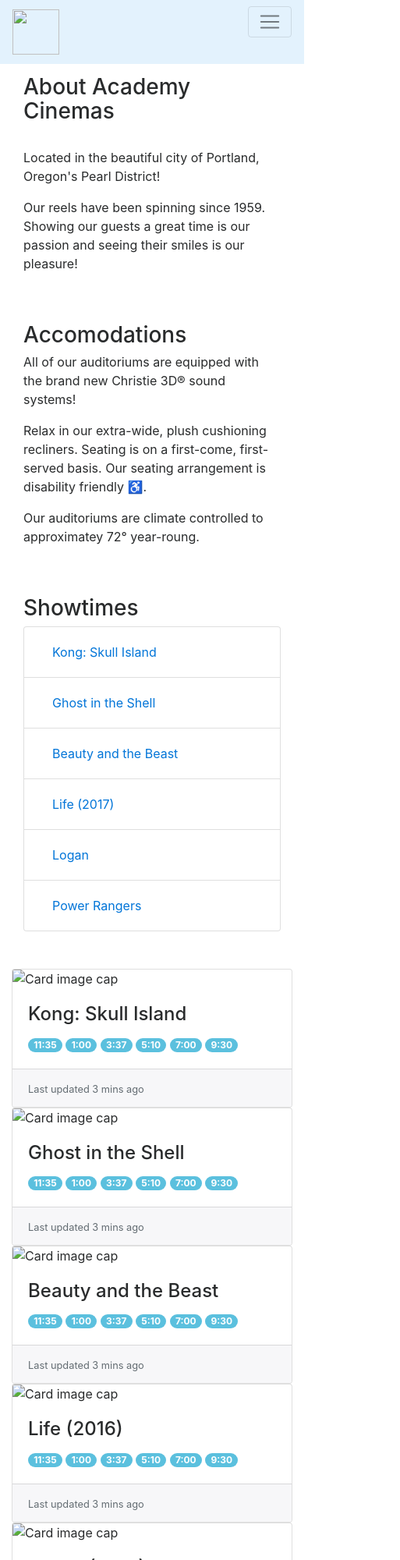
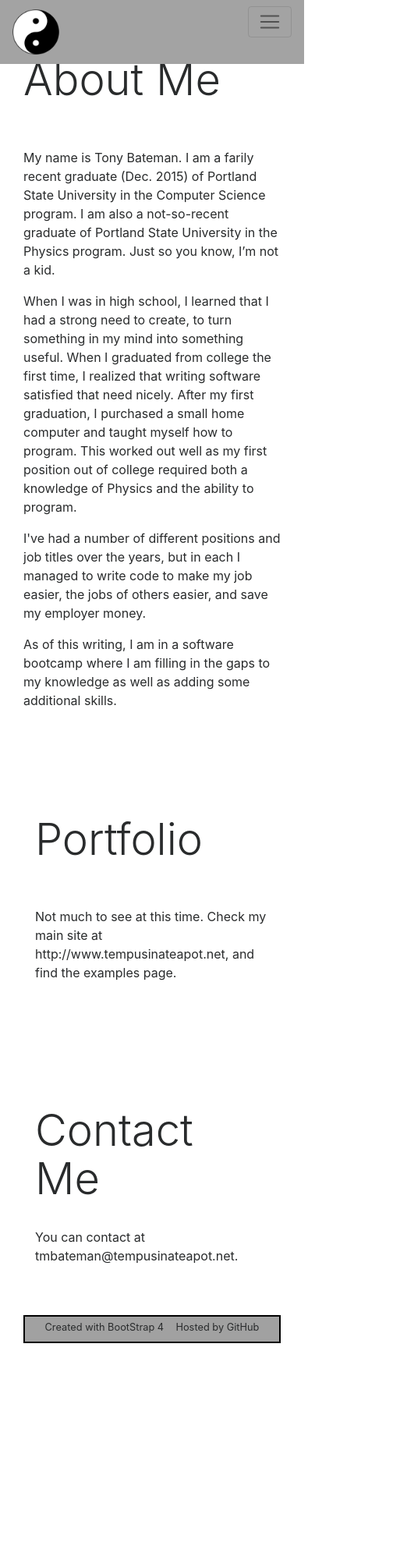
Before and after one commit to ambateman/ambateman.github.io, a plain HTML site: page index.html in a window 390 px wide. Shown: the top 2000 px of the page at 78% size, 513 px wide, since content can reach past the window. After the commit the page ends 1770 px from the top, so only its background shows below. Drawn offline with nearby package versions, Linux system fonts and the light colour scheme; a script that the page names is missing.

Commit message:
good working verion of site

```diff
--- a/css/cinema_style.css
+++ /dev/null
@@ -1,7 +0,0 @@
-h1{
-	font-family:roboto;
-	font-weight:900;
-	text-transform:uppercase;
-	color:#fff;
-
-}
--- /dev/null
+++ b/css/github_page.css
@@ -0,0 +1,32 @@
+h1{
+	font-family:roboto;
+	font-weight:900;
+	text-transform:uppercase;
+	color:#fff;
+}
+
+#sub{
+	color:#fff;
+	font-weight:900;
+}
+
+.footer{
+			background-color:#a1a1a1;
+			border: 2px solid #000;
+			text-align:center;
+			padding:30px auto;
+}
+
+
+
+.jumbotron {
+    background-image: url("../img/Lighthouse.jpg");
+    background-color: #17234E;
+    margin-bottom: 0;
+    min-height: 50%;
+	padding:25%;
+    background-repeat: no-repeat;
+    background-position: center;
+    -webkit-background-size: cover;
+    background-size: cover;
+}
--- a/index.html
+++ b/index.html
@@ -2,27 +2,27 @@
 <html lang="en">
 	<head>
 	<!-- Required meta tags -->
-		<title>Academy Cinemas </title>
+		<title>Tony Bateman </title>
 		<meta charset="utf-8">
 		<meta name="viewport" content="width=device-width, initial-scale=1, shrink-to-fit=no">
 
 		<!-- Bootstrap CSS -->
 		<link rel="stylesheet" href="https://maxcdn.bootstrapcdn.com/bootstrap/4.0.0-alpha.6/css/bootstrap.min.css" integrity="sha384-rwoIResjU2yc3z8GV/NPeZWAv56rSmLldC3R/AZzGRnGxQQKnKkoFVhFQhNUwEyJ" crossorigin="anonymous">
-		<link rel="stylesheet" href="./css/cinema_style.css">
+		<link rel="stylesheet" href="./css/github_page.css">
 	</head>
 	<body id="home">
 		<!-- page content -->
 		<div class="container">
 
 			<!-- Navigation -->
-			<nav class="navbar fixed-top navbar-toggleable-md navbar-light" style="background-color:#e3f2fd;">
+			<nav class="navbar fixed-top navbar-toggleable-md navbar-light" style="background-color:#a3a3a3;">
 				<button class="navbar-toggler navbar-toggler-right" type="button" data-toggle="collapse" data-target="#navbarSupportedContent" aria-controls="navbarSupportedContent" aria-expanded="false" aria-label="Toggle navigation">
 					<span class="navbar-toggler-icon"></span>
 				</button>
 				<!-- Just an image. This takes the place of the do nothing NAVBAR link -->
 
 				<a class="navbar-brand" href="#">
-					<img src="./img/movie_logo.gif" width="60" height="58" alt="">
+					<img src="./img/yin_yang.png" width="60" height="58" alt="">
 				</a>
 
 
@@ -32,19 +32,20 @@
 							<a class="nav-link" href="#home">Home <span class="sr-only">(current)</span></a>
 						</li>
 						<li class="nav-item">
-							<a class="nav-link" href="#">About</a>
+							<a class="nav-link" href="#about">About Me</a>
 						</li>
 						<li class="nav-item">
-							<a class="nav-link" href="#showtime1">Showtimes</a>
+							<a class="nav-link" href="#portfolio">Portfolio</a>
 						</li>
 						<li class="nav-item">
-							<a class="nav-link" href="#deals">Deals</a>
+							<a class="nav-link" href="#contact">Contact</a>
 						</li>
 					</ul>
+					<!--
 					<form class="form-inline my-2 my-lg-0 hidden-sm-down">
 						<input class="form-control mr-sm-2" type="text" placeholder="Search">
 						<button class="btn btn-outline-success my-2 my-sm-0" type="submit">Search</button>
-					</form>
+					</form>   -->
 				</div>
 			</nav>
 
@@ -53,178 +54,47 @@
 
 			<!-- JumboTron -->
 			<div class="jumbotron jumbotron-fluid text-center bg-info mt-4 hidden-md-down">
-				<div class="container">
-					<h1 class="display-2" >Academy Cinemas</h1>
-					<p class="lead">Sit back, relax, enjoy the show!</p>
+				<div class="container" background-image="./img/lighthouse.jpg">
+					<h1 class="display-2" >Welcome</h1>
+					<p id="sub" class="lead">I'm glad you could make it.</p>
 				</div>
 			</div>
+
 			<!--End JumboTron -->
 
 			<!-- Main content -->
-			<div class="container my-5">
-				<div class="row">
-					<div class="col-md-4 pt-5">
-						<h3>About Academy Cinemas</h3>
-						<img src="./img/pdx.jpg" class="img-fluid"  alt="">
-						<p>Located in the beautiful city of Portland, Oregon's Pearl District!</p>
-						<p>Our reels have been spinning since 1959. Showing our guests a great time is our passion and seeing their smiles is our pleasure!</p>
-					</div>
-					<div class="col-md-4 pt-5">
-						<h3>Accomodations</h3>
-						<p>All of our auditoriums are equipped with the brand new Christie 3D&reg; sound systems!</p>
-						<p>Relax in our extra-wide, plush cushioning recliners. Seating is on a first-come, first-served basis. Our seating arrangement is disability friendly &#9855;.</p>
-						<p>Our auditoriums are climate controlled to approximatey 72&deg; year-roung.</p>
-					</div>
-					<div class="col-md-4 pt-5">
-						<h3>Showtimes</h3>
-						<ul class="list-group">
-						  <li class="list-group-item"><a class="nav-link" href="#showtime1">Kong: Skull Island</a></li>
-						  <li class="list-group-item"><a class="nav-link" href="#showtime2">Ghost in the Shell</a></li>
-						  <li class="list-group-item"><a class="nav-link" href="#showtime3">Beauty and the Beast</a></li>
-						  <li class="list-group-item"><a class="nav-link" href="#showtime4">Life (2017)</a></li>
-						  <li class="list-group-item"><a class="nav-link" href="#showtime5">Logan</a></li>
-						  <li class="list-group-item"><a class="nav-link" href="#showtime6">Power Rangers</a></li>
-						</ul>
-					</div>
-				</div>
+
+
+			<!-- End Main content -->
+			<div class="container py-5" id="about" >
+				<h3 class="display-4 py-4">About Me</h3>
+				<br>
+				<p> My name is Tony Bateman. I am a farily recent graduate (Dec. 2015) of Portland State University in the Computer Science program. I am also a not-so-recent graduate of Portland State University in the Physics program. Just so you know, I’m not a kid. </p>
+
+				<p>When I was in high school, I learned that I had a strong need to create, to turn something in my mind into something useful. When I graduated from college the first time, I realized that writing software satisfied that need nicely. After my first graduation, I purchased a small home computer and taught myself how to program. This worked out well as my first position out of college required both a knowledge of Physics and the ability to program. </p>
+
+				<p>I've had a number of different positions and job titles over the years, but in each I managed to write code to make my job easier, the jobs of others easier, and save my employer money. </p>
+
+				<p>As of this writing, I am in a software bootcamp where I am filling in the gaps to my knowledge as well as adding some additional skills. </p>
+				<br><br>
+			<div class="container py-5" id="portfolio" >
+				<h3 class="display-4 py-4">Portfolio</h3>
+				<br>
+				<p> Not much to see at this time. Check my main site at http://www.tempusinateapot.net, and find the examples page. </p>
+			</div>
+				<br><br>
+			<div class="container py-5" id="contact" >
+				<h3 class="display-4 ">Contact Me</h3>
+				<br>
+				<p> You can contact at tmbateman@tempusinateapot.net. </p>
 			</div>
 
 
-
-			<!-- End Main content -->
-
-
-
-			<!-- Showtimes -->
-
-			<div class="card-group" id="showtime1">
-				<div class="card">
-					<img class="card-img-top" src="./img/kongskullisland.jpg" alt="Card image cap">
-					<div class="card-block">
-						<h4 class="card-title">Kong: Skull Island</h4>
-						<span class="badge badge-pill badge-info">11:35</span>
-						<span class="badge badge-pill badge-info">1:00</span>
-						<span class="badge badge-pill badge-info">3:37</span>
-						<span class="badge badge-pill badge-info">5:10</span>
-						<span class="badge badge-pill badge-info">7:00</span>
-						<span class="badge badge-pill badge-info">9:30</span>
-					</div>
-					<div class="card-footer">
-						<small class="text-muted">Last updated 3 mins ago</small>
-					</div>
-				</div>
-				<div class="card" id="showtime2">
-					<img class="card-img-top" src="./img/ghostintheshell.jpg" alt="Card image cap">
-					<div class="card-block">
-						<h4 class="card-title">Ghost in the Shell</h4>
-						<span class="badge badge-pill badge-info">11:35</span>
-						<span class="badge badge-pill badge-info">1:00</span>
-						<span class="badge badge-pill badge-info">3:37</span>
-						<span class="badge badge-pill badge-info">5:10</span>
-						<span class="badge badge-pill badge-info">7:00</span>
-						<span class="badge badge-pill badge-info">9:30</span>
-					</div>
-					<div class="card-footer">
-						<small class="text-muted">Last updated 3 mins ago</small>
-					</div>
-				</div>
-				<div class="card" id="showtime3">
-					<img class="card-img-top" src="./img/beautyandthebeast.jpg" alt="Card image cap">
-					<div class="card-block">
-						<h4 class="card-title">Beauty and the Beast</h4>
-						<span class="badge badge-pill badge-info">11:35</span>
-						<span class="badge badge-pill badge-info">1:00</span>
-						<span class="badge badge-pill badge-info">3:37</span>
-						<span class="badge badge-pill badge-info">5:10</span>
-						<span class="badge badge-pill badge-info">7:00</span>
-						<span class="badge badge-pill badge-info">9:30</span>
-					</div>
-					<div class="card-footer">
-						<small class="text-muted">Last updated 3 mins ago</small>
-					</div>
-				</div>
-				<div class="card" id="showtime4">
-					<img class="card-img-top" src="./img/life.jpg" alt="Card image cap">
-					<div class="card-block">
-						<h4 class="card-title">Life (2016)</h4>
-						<span class="badge badge-pill badge-info">11:35</span>
-						<span class="badge badge-pill badge-info">1:00</span>
-						<span class="badge badge-pill badge-info">3:37</span>
-						<span class="badge badge-pill badge-info">5:10</span>
-						<span class="badge badge-pill badge-info">7:00</span>
-						<span class="badge badge-pill badge-info">9:30</span>
-					</div>
-					<div class="card-footer">
-						<small class="text-muted">Last updated 3 mins ago</small>
-					</div>
-				</div>
-				<div class="card" id="showtime5">
-					<img class="card-img-top" src="./img/logan.jpg" alt="Card image cap">
-					<div class="card-block">
-						<h4 class="card-title">Logan (2016)</h4>
-						<span class="badge badge-pill badge-info">11:35</span>
-						<span class="badge badge-pill badge-info">1:00</span>
-						<span class="badge badge-pill badge-info">3:37</span>
-						<span class="badge badge-pill badge-info">5:10</span>
-						<span class="badge badge-pill badge-info">7:00</span>
-						<span class="badge badge-pill badge-info">9:30</span>
-					</div>
-					<div class="card-footer" id="showtime6">
-						<small class="text-muted">Last updated 3 mins ago</small>
-					</div>
-				</div>
-				<div class="card">
-					<img class="card-img-top" src="./img/powerrangers.jpg" alt="Card image cap">
-					<div class="card-block">
-						<h4 class="card-title">Power Rangers</h4>
-						<span class="badge badge-pill badge-info">11:35</span>
-						<span class="badge badge-pill badge-info">1:00</span>
-						<span class="badge badge-pill badge-info">3:37</span>
-						<span class="badge badge-pill badge-info">5:10</span>
-						<span class="badge badge-pill badge-info">7:00</span>
-						<span class="badge badge-pill badge-info">9:30</span>
-					</div>
-					<div class="card-footer">
-						<small class="text-muted">Last updated 3 mins ago</small>
-					</div>
-				</div>
+			<!-- Footer -->
+			<div class="container footer">
+						<small><label>Created with BootStrap 4</label></small>
+						<small><label>&nbsp;&nbsp;&nbsp;Hosted by GitHub</label></small>
 			</div>
-
-			<!--End Showtimes -->
-
-
-			<!-- Signup -->
-			<div class="container py-4 text-center col-md-6">
-				<form>
-					<div class="form-group row">
-						<h1 class="display-5 my-5 text-primary" >Stay current on the movies!</h1>
-						<!-- <label for="lgFormGroupInput" class="col-sm-2 col-form-label col-form-label-lg">Email</label> -->
-						<div class="col-sm-12">
-							<input type="email" class="form-control form-control-lg" id="lgFormGroupInput" placeholder="you@example.com">
-							<button type="button" class="btn btn-outline-primary mt-4">Sign Up</button>
-						</div>
-					</div>
-				</form>
-
-			</div>
-			<!-- End Signup -->
-
-			<!-- Footer -->
-			<ul class="nav" id="deals">
-				<li class="nav-item">
-					<small><a class="nav-link active" href="#">Movie Rewards</a></small>
-				</li>
-				<li class="nav-item">
-					<small><a class="nav-link" href="#">Movies@news.org</a></small>
-				</li>
-				<li class="nav-item">
-					<small><a class="nav-link" href="#">Info@academycinemas.com</a></small>
-				</li>
-				<li class="nav-item">
-					<small  class="nav-link" href="#">&copy;2017 Academy Cinemas&reg;</small>
-				</li>
-			</ul>
-
 			<!-- Footer end -->
 
 
```
Also changed, not shown: index2.html (deleted, +0 -10 lines), img/Chrysanthemum.jpg (added), img/Desert.jpg (added), img/Hydrangeas.jpg (added), img/Jellyfish.jpg (added), img/Koala.jpg (added), img/Lighthouse.jpg (added), img/Penguins.jpg (added), img/Tulips.jpg (added), img/Yin_yang.png (added), 2 other files.
